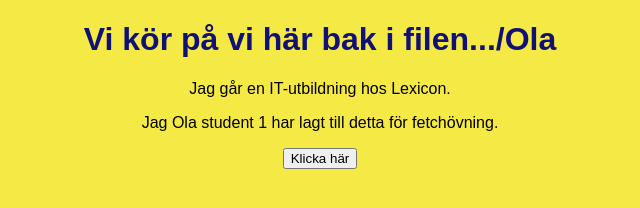
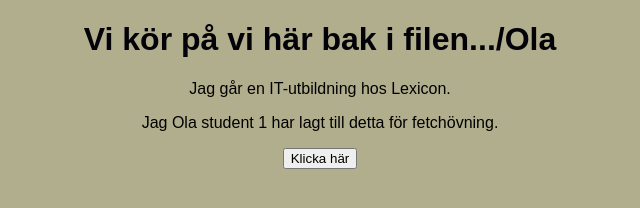
Before and after one commit to OlaJons/Grupp-4-Repository-1, a plain HTML site: page index.html in a window 1280 px wide. Shown: the whole page, without its empty margins (320-960 px from the left). Drawn offline with Linux system fonts and the light colour scheme.

Commit message:
Ändrat färger i style.css /Lars

```diff
--- a/style.css
+++ b/style.css
@@ -1,6 +1,6 @@
 body {
    font-family: Arial, sans-serif;
-   background-color: rgb(245, 233, 69);
+   background-color: rgb(177, 174, 141);
    text-align: center;
 }
-h1 { color: rgb(17, 17, 117); }
+h1 { color: rgb(2, 2, 8); }
```
